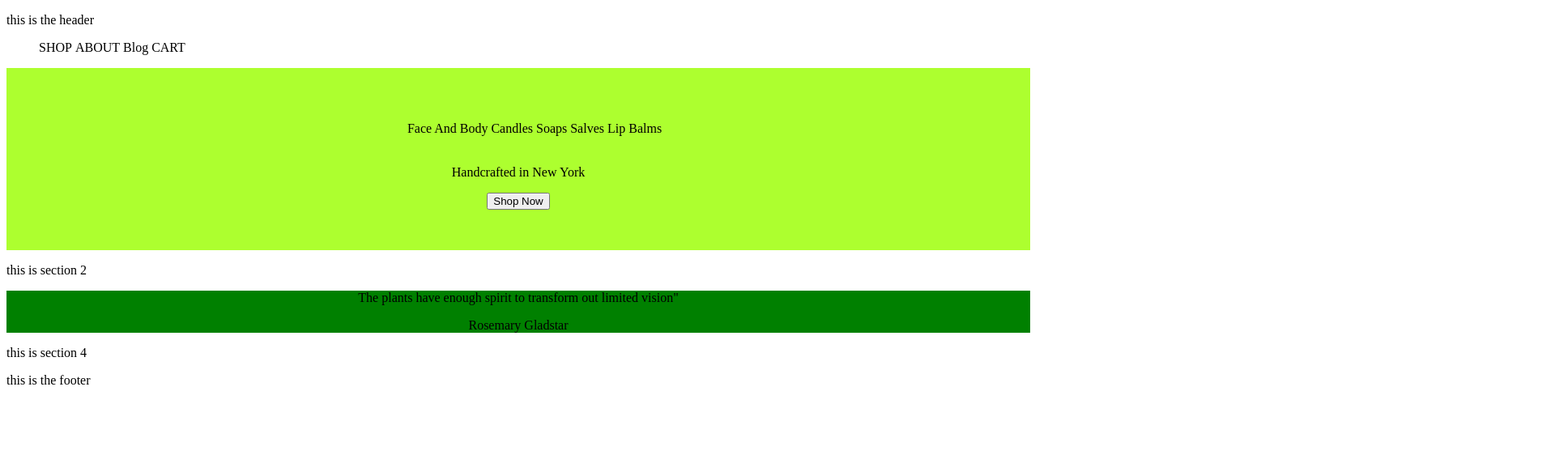
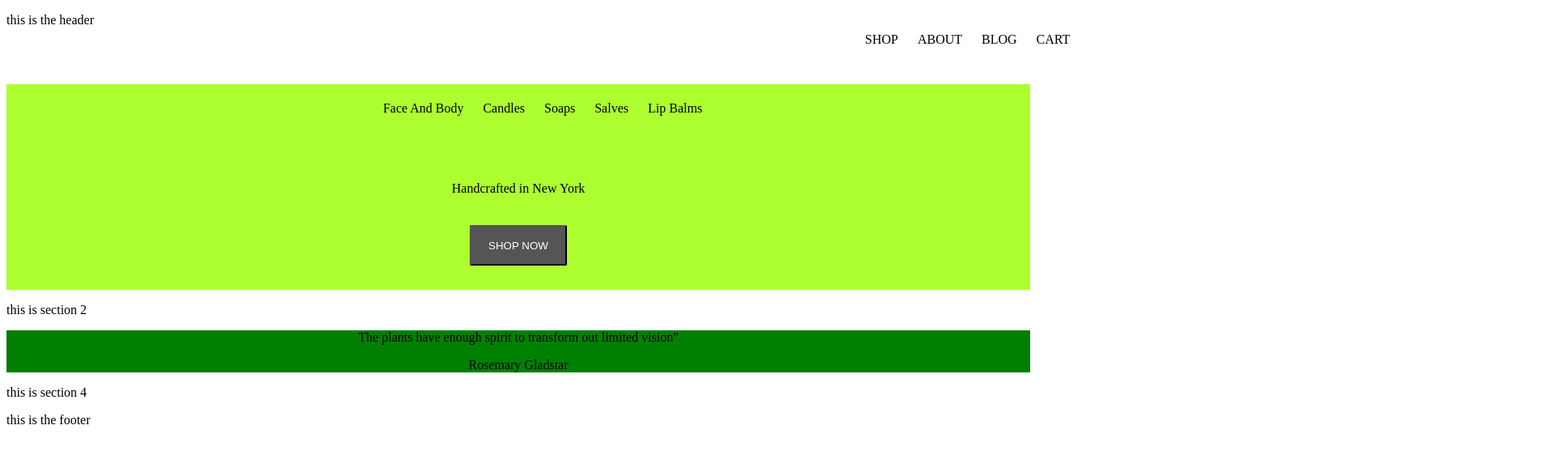
Before and after one commit to CabralE/suruka, a plain HTML site: page index.html in a window 1280 px wide. Shown: the top 562 px of the page at 81% size, 1920 px wide, since content can reach past the window. Drawn offline with Linux system fonts and the light colour scheme.

Commit message:
second changes

```diff
--- a/index.html
+++ b/index.html
@@ -16,7 +16,7 @@
                     <ul class="menu">
                         <li>SHOP</li>
                         <li>ABOUT</li>
-                        <li>Blog</li>
+                        <li>BLOG</li>
                         <li>CART</li>
                     </ul>
                 </nav>
@@ -35,7 +35,7 @@
                         <li>Lip Balms</li>
                     </ul>
                     <p>Handcrafted in New York</p>
-                    <button>Shop Now</button>
+                    <button id="shopNow">SHOP NOW</button>
                 </div>
             </section>
 
--- a/styles.css
+++ b/styles.css
@@ -4,6 +4,18 @@ ul {
 
 li {
     display: inline;
+    padding-left: 20px;
+
+}
+
+header {
+    padding-bottom: 20px;
+}
+
+.headerNav {
+    position: relative;
+    left: 1000px;
+    top: -10px;
 
 }
 
@@ -13,8 +25,21 @@ div {
 
 .products {
     padding-bottom: 20px;
-    ;
+    position: relative;
+    top: -45px;
 
+}
+
+#shopNow {
+    position: relative;
+    bottom: -20px;
+    border-radius: 2px;
+    width: 120px;
+    height: 50px;
+    background-color: #555;
+    color: white;
+
+    border-color: #555;
 }
 
 .section1 {
```
